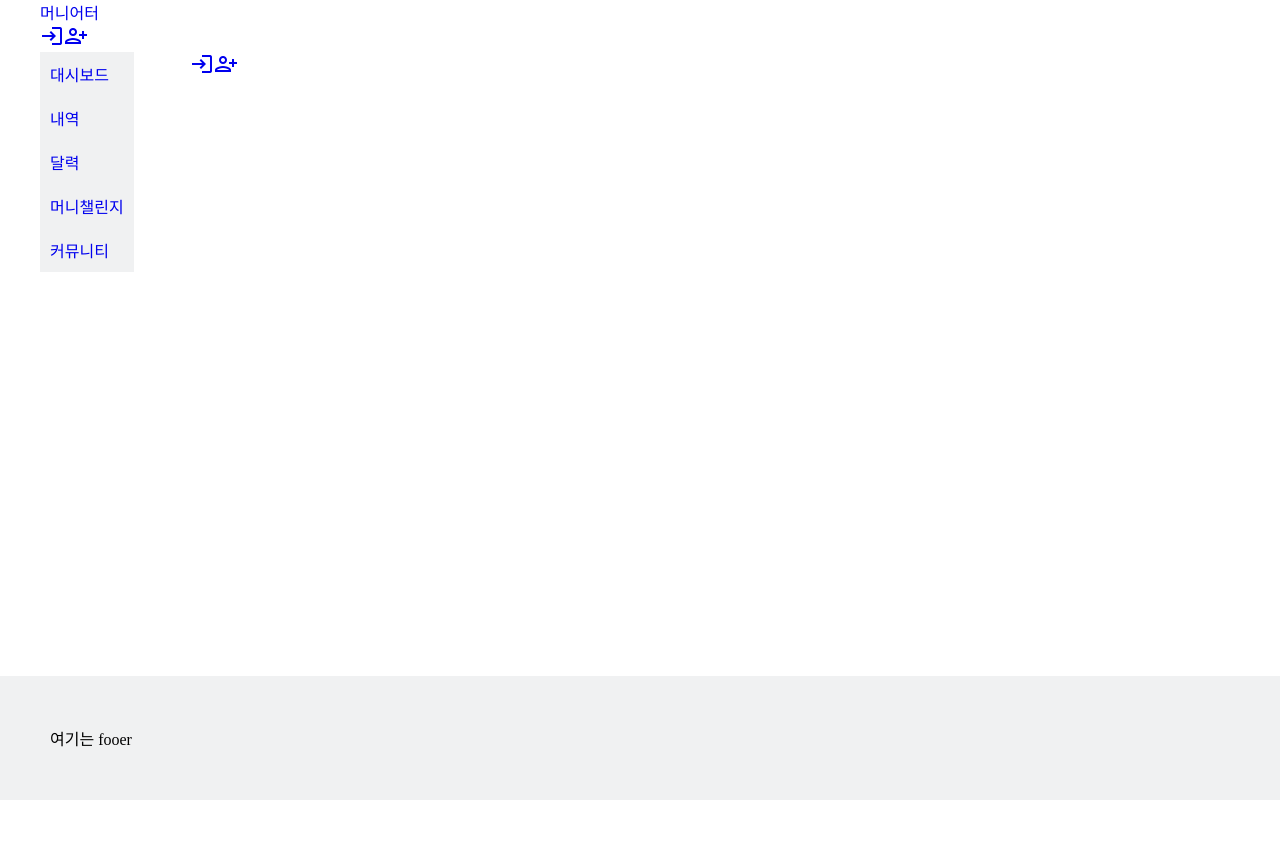
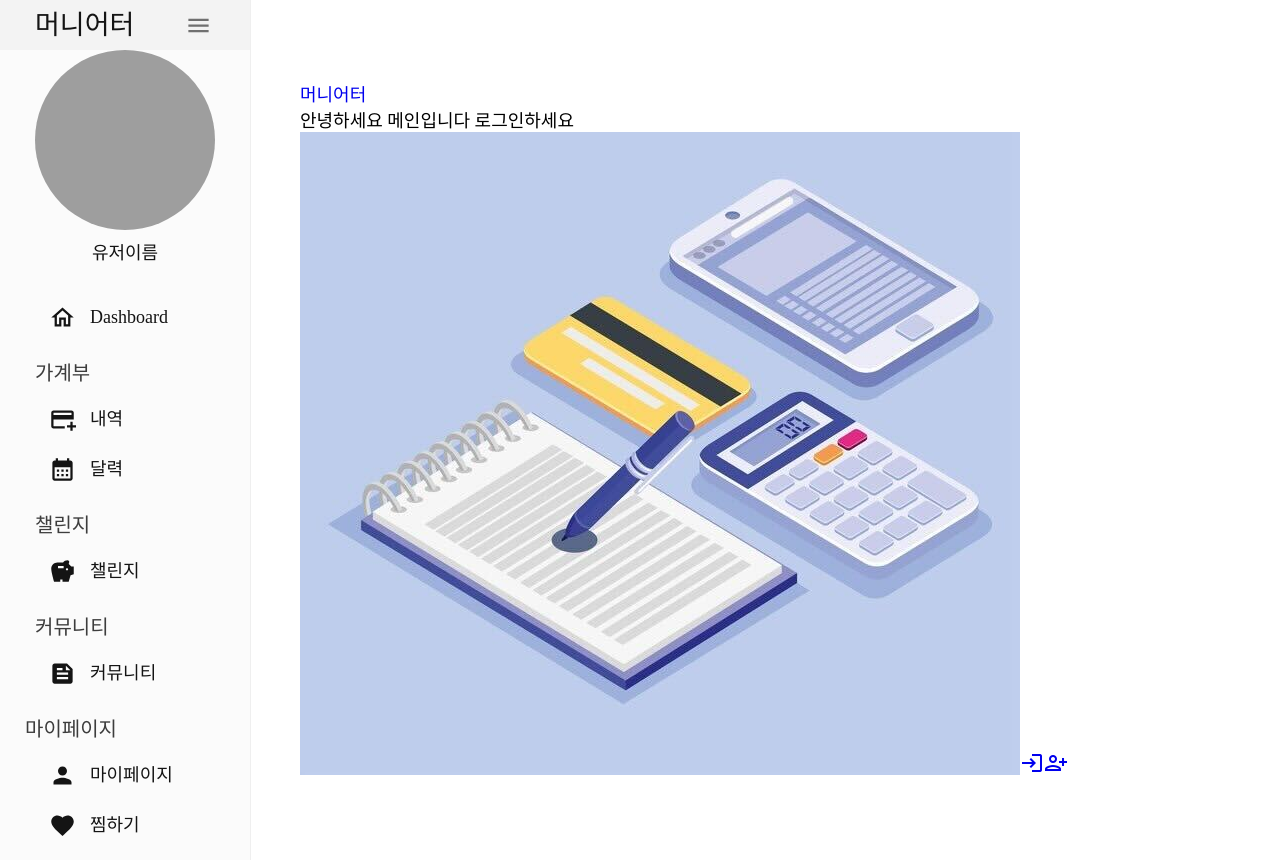
Before and after one commit to heohzit/moniet_web, a React (Create React App) app in the folder moniet_web_front/: page / in a window 1280 px wide. Before the commit the page ends 800 px from the top, so only its background shows below. Built offline with nearby package versions, Linux system fonts and the light colour scheme; grey boxes are pictures that could not be loaded; a small style sheet from the web is missing; a web font is replaced by a local one; what quill-image-resize-module-react would draw is missing.

Commit message:
상단바 (수정중)

```diff
--- a/moniet_web_front/src/App.js
+++ b/moniet_web_front/src/App.js
@@ -15,6 +15,14 @@ import AgreeBox from "./component/member/AgreeBox";
 import FindPw from "./component/member/FindPw";
 import FindID from "./component/member/FindID";
 import CashCalendarMain from "./component/cashCalendar/CashCalendarMain";
+import SideBar from "./component/common/SideBar";
+import { createTheme, ThemeProvider } from "@mui/material/styles";
+
+const theme = createTheme({
+  typography: {
+    fontFamily: "ns-r",
+  },
+});
 
 function App() {
   const [isLogin, setIsLogin] = useState(null);
@@ -29,8 +37,9 @@ function App() {
   }, []);
 
   return (
+    <ThemeProvider theme={theme}>
       <div className="App">
-      <Header isLogin={isLogin} setIsLogin={setIsLogin}></Header>
+        <SideBar></SideBar>
         <div className="App-content">
           <Routes>
             <Route path="/" element={<Main></Main>}></Route>
@@ -77,8 +86,8 @@ function App() {
             />
           </Routes>
         </div>
-      <Footer></Footer>
       </div>
+    </ThemeProvider>
   );
 }
 
--- a/moniet_web_front/src/component/challenge/ChallengeList.js
+++ b/moniet_web_front/src/component/challenge/ChallengeList.js
@@ -9,7 +9,6 @@ import { useEffect, useState } from "react";
 import axios from "axios";
 import LinearProgress from "@mui/material/LinearProgress";
 import { createTheme, ThemeProvider } from "@mui/material/styles";
-import { blue } from "@mui/material/colors";
 import "./challenge.css";
 
 const theme = createTheme({
--- a/moniet_web_front/src/component/common/Main.js
+++ b/moniet_web_front/src/component/common/Main.js
@@ -4,6 +4,11 @@ import "./default.css";
 const Main = () => {
   return (
     <div className="header-link">
+      <div className="header-title">
+        <Link to="/">머니어터</Link>
+      </div>
+      안녕하세요 메인입니다 로그인하세요
+      <img src="./image/IMG_0608.jpg"></img>
       <Link to="/login">
         <span className="material-icons icon">login</span>
       </Link>
--- a/moniet_web_front/src/component/common/SideBar.js
+++ b/moniet_web_front/src/component/common/SideBar.js
@@ -1,94 +1,244 @@
-import { Sidebar, Menu, MenuItem, SubMenu } from "react-pro-sidebar";
+import { useState } from "react";
+import { Sidebar, Menu, MenuItem } from "react-pro-sidebar";
+import { Box, IconButton, Typography, useTheme } from "@mui/material";
 import { Link } from "react-router-dom";
-import { useState } from "react";
-import { useNavigate } from "react-router-dom";
 import HomeOutlinedIcon from "@mui/icons-material/HomeOutlined";
-import TrendingUpIcon from "@mui/icons-material/TrendingUp";
-import TrendingDownIcon from "@mui/icons-material/TrendingDown";
-import BarChartOutlinedIcon from "@mui/icons-material/BarChartOutlined";
+import AddCardIcon from "@mui/icons-material/AddCard";
 import SavingsIcon from "@mui/icons-material/Savings";
-import TimelineOutlinedIcon from "@mui/icons-material/TimelineOutlined";
 import MenuOutlinedIcon from "@mui/icons-material/MenuOutlined";
 import LogoutIcon from "@mui/icons-material/Logout";
-import DataSaverOffIcon from "@mui/icons-material/DataSaverOff";
+import CalendarMonthIcon from "@mui/icons-material/CalendarMonth";
+import FavoriteIcon from "@mui/icons-material/Favorite";
+import AdminPanelSettingsIcon from "@mui/icons-material/AdminPanelSettings";
+import FeedIcon from "@mui/icons-material/Feed";
+import PersonIcon from "@mui/icons-material/Person";
+const tokens = () => ({
+  grey: {
+    100: "#141414",
+    200: "#323673",
+    300: "#3d3d3d",
+    400: "#525252",
+    500: "#666666",
+    600: "#858585",
+    700: "#a3a3a3",
+    800: "#c2c2c2",
+    900: "#e0e0e0",
+  },
+  primary: {
+    100: "#040509",
+    200: "#080b12",
+    300: "#0c101b",
+    400: "#f2f0f0",
+    500: "#141b2d",
+    600: "#1F2A40",
+    700: "#727681",
+    800: "#a1a4ab",
+    900: "#d0d1d5",
+  },
+});
 
-const Item = ({ title, icon, selected, setSelected, component }) => {
+const Item = ({ title, to, icon, selected, setSelected }) => {
+  const theme = useTheme();
+  const colors = tokens(theme.palette.mode);
   return (
-    <MenuItem
-      active={selected === title}
-      style={{}}
-      onClick={() => setSelected(title)}
-      icon={icon}
-      component={component}
-      title={title}
+    <Link to={to}>
+      <MenuItem
+        active={selected === title}
+        style={{
+          color: colors.grey[100],
+        }}
+        onClick={() => setSelected(title)}
+        icon={icon}
+      >
+        <Typography>{title}</Typography>
+      </MenuItem>
+    </Link>
+  );
+};
+const SideBar = () => {
+  const theme = useTheme();
+  const colors = tokens(theme.palette.mode);
+  const [isCollapsed, setIsCollapsed] = useState(false);
+  const [selected, setSelected] = useState("dashboard");
+
+  return (
+    <Box
+      sx={{
+        "& .pro-sidebar-inner": {
+          background: `${colors.primary[400]} !important`,
+        },
+        "& .pro-icon-wrapper": {
+          backgroundColor: "transparent !important",
+        },
+        "& .pro-inner-item:hover": {
+          color: "#868dfb !important",
+        },
+        "& .pro-menu-item.active": {
+          color: "#6870fa !important",
+        },
+      }}
+      style={{
+        position: "fixed",
+      }}
     >
-      {title}
-    </MenuItem>
+      <Sidebar collapsed={isCollapsed}>
+        <Menu iconShape="square">
+          <MenuItem
+            onClick={() => setIsCollapsed(!isCollapsed)}
+            icon={isCollapsed ? <MenuOutlinedIcon /> : undefined}
+            style={{
+              color: colors.grey[100],
+            }}
+          >
+            {!isCollapsed && (
+              <Box
+                margin={"10px"}
+                display="flex"
+                justifyContent="space-between"
+                alignItems="center"
+                ml="15px"
+              >
+                <Typography variant="h5" color={colors.grey[100]}>
+                  머니어터
+                </Typography>
+                <IconButton onClick={() => setIsCollapsed(!isCollapsed)}>
+                  <MenuOutlinedIcon />
+                </IconButton>
+              </Box>
+            )}
+          </MenuItem>
+          {!isCollapsed && (
+            <Box mb="25px">
+              <Box display="flex" justifyContent="center" alignItems="center">
+                <img
+                  alt="profile-user"
+                  width="180px"
+                  height="180px"
+                  src={"../image/piggy.jpg"}
+                  style={{ cursor: "pointer", borderRadius: "50%" }}
+                />
+              </Box>
+              <Box textAlign="center">
+                <Typography color={colors.grey[100]} sx={{ m: "10px 0 0 0" }}>
+                  유저이름
+                </Typography>
+              </Box>
+            </Box>
+          )}
+          <Box paddingLeft={isCollapsed ? undefined : "10%"}>
+            <Item
+              title="Dashboard"
+              to="/dashboard"
+              icon={<HomeOutlinedIcon />}
+              selected={selected}
+              setSelected={setSelected}
+            />
+
+            <Typography
+              style={{
+                fontSize: "20px",
+              }}
+              variant="h6"
+              color={colors.grey[300]}
+              sx={{ m: "15px 0 5px 10px" }}
+            >
+              가계부
+            </Typography>
+            <Item
+              title="내역"
+              to="/cashbook"
+              icon={<AddCardIcon />}
+              selected={selected}
+              setSelected={setSelected}
+            />
+            <Item
+              title="달력"
+              to="/cashCalendar"
+              icon={<CalendarMonthIcon />}
+              selected={selected}
+              setSelected={setSelected}
+            />
+            <Typography
+              style={{
+                fontSize: "20px",
+              }}
+              variant="h6"
+              color={colors.grey[300]}
+              sx={{ m: "15px 0 5px 10px" }}
+            >
+              챌린지
+            </Typography>
+            <Item
+              title="챌린지"
+              to="/challenge"
+              icon={<SavingsIcon />}
+              selected={selected}
+              setSelected={setSelected}
+            />
+            <Typography
+              style={{
+                fontSize: "20px",
+              }}
+              variant="h6"
+              color={colors.grey[300]}
+              sx={{ m: "15px 0 5px 10px" }}
+            >
+              커뮤니티
+            </Typography>
+            <Item
+              title="커뮤니티"
+              to="/community"
+              icon={<FeedIcon />}
+              selected={selected}
+              setSelected={setSelected}
+            />
+            <Typography
+              variant="h6"
+              color={colors.grey[300]}
+              sx={{ m: "15px 0 5px 10px" }}
+            ></Typography>
+            <Typography
+              style={{
+                fontSize: "20px",
+              }}
+              variant="h6"
+              color={colors.grey[300]}
+              sx={{ m: "15px 0 5px 0px" }}
+            >
+              마이페이지
+            </Typography>
+            <Item
+              title="마이페이지"
+              to="/member/mypage"
+              icon={<PersonIcon />}
+              selected={selected}
+              setSelected={setSelected}
+            />
+            <Item
+              title="찜하기"
+              to="/member/like"
+              icon={<FavoriteIcon />}
+              selected={selected}
+              setSelected={setSelected}
+            />
+            <Item
+              title="관리자"
+              to="#"
+              icon={<AdminPanelSettingsIcon />}
+              selected={selected}
+              setSelected={setSelected}
+            />
+            <Item
+              title="로그아웃"
+              icon={<LogoutIcon />}
+              selected={selected}
+              setSelected={setSelected}
+            />
+          </Box>
+        </Menu>
+      </Sidebar>
+    </Box>
   );
 };
 
-const SideBar = () => {
-  const [isCollapsed, setIsCollapsed] = useState(false);
-  const [selected, setSelected] = useState("Dashboard");
-  return (
-    <Sidebar collapsed={isCollapsed}>
-      <MenuOutlinedIcon onClick={() => setIsCollapsed(!isCollapsed)} />
-      <Menu>
-        <Item
-          icon={<HomeOutlinedIcon />}
-          selected={selected}
-          setSelected={setSelected}
-          component={<Link to="/dashboard" />}
-          title={"대시보드"}
-        />
-        <SubMenu label="가계부">
-          <Item
-            icon={<TrendingUpIcon />}
-            selected={selected}
-            setSelected={setSelected}
-            component={<Link to="/cashbook" />}
-            title={"내역"}
-          />
-          <Item
-            icon={<TrendingUpIcon />}
-            selected={selected}
-            setSelected={setSelected}
-            component={<Link to="/cashCalendar" />}
-            title={"달력"}
-          />
-        </SubMenu>
-        <Item
-          icon={<SavingsIcon />}
-          selected={selected}
-          setSelected={setSelected}
-          component={<Link to="/challenge" />}
-          title={"챌린지"}
-        />
-        <Item
-          icon={<SavingsIcon />}
-          selected={selected}
-          setSelected={setSelected}
-          component={<Link to="/community" />}
-          title={"커뮤니티"}
-        />
-        <SubMenu label="마이페이지">
-          <Item
-            icon={<SavingsIcon />}
-            selected={selected}
-            setSelected={setSelected}
-            component={<Link to="/member/mypage" />}
-            title={"마이페이지"}
-          />
-          <Item
-            icon={<SavingsIcon />}
-            selected={selected}
-            setSelected={setSelected}
-            component={<Link to="/member/like" />}
-            title={"찜"}
-          />
-        </SubMenu>
-      </Menu>
-    </Sidebar>
-  );
-};
 export default SideBar;
--- a/moniet_web_front/src/component/common/default.css
+++ b/moniet_web_front/src/component/common/default.css
@@ -26,6 +26,7 @@
   margin: 0;
   padding: 0;
   font-family: ns-r;
+  font-size: 18px;
 }
 a {
   text-decoration: none;
@@ -65,17 +66,16 @@ footer {
   padding: 50px;
   background-color: #f0f1f2;
 }
+
 /*메인 css*/
 .App {
   display: flex;
-  flex-direction: column;
   min-height: 100vh;
 }
 .App-content {
-  flex: 1;
   width: 1000px;
-  margin: 0px auto;
-  padding-left: 100px;
+  margin: 80px;
+  margin-left: 300px;
 }
 
 /*member sub 메뉴 css*/
```
Also changed, not shown: moniet_web_front/public/image/IMG_0608.jpg (added). Lines whose indentation alone changed are shown as unchanged.
